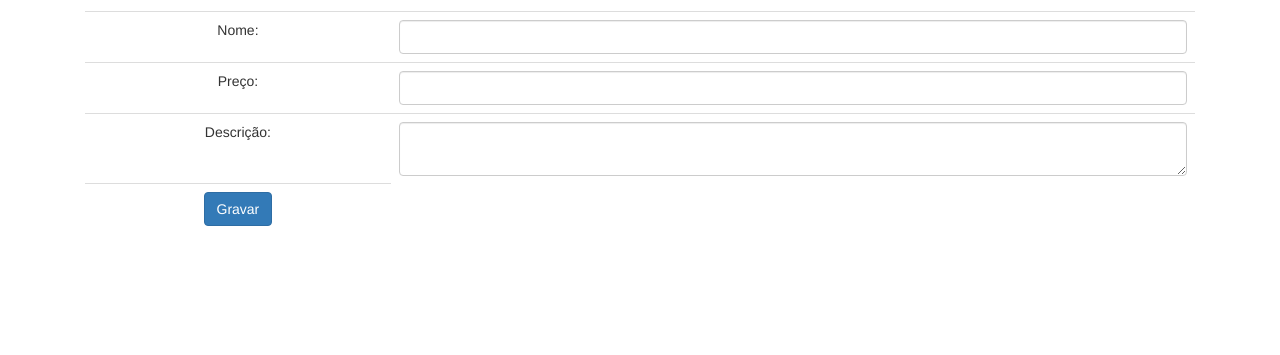
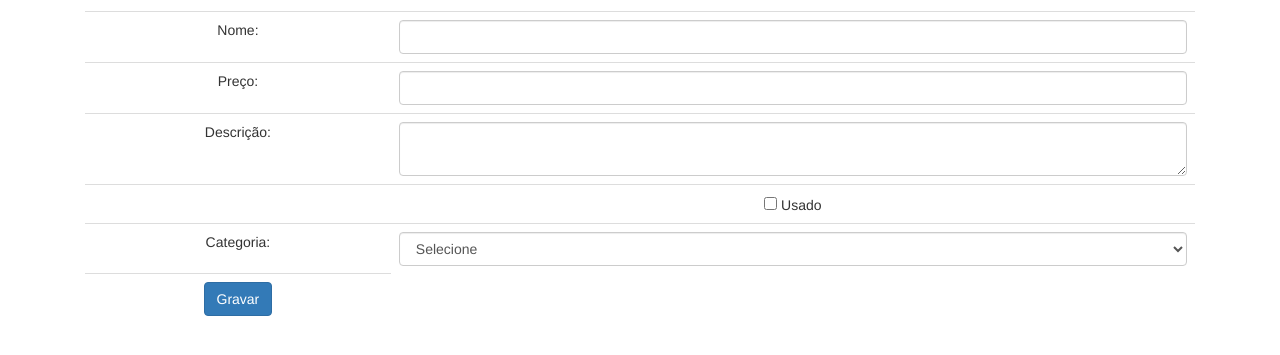
Before and after one commit to emersontorresamorim/loja, a PHP site: page /produto-formulario.php in a window 1280 px wide. Shown: the part 149-504 px from the top of the page. Run offline with PHP 8.4, Linux system fonts and the light colour scheme; tables that the repository leaves empty or names only in its code hold one stand-in row (values such as "Sample post").

Commit message:
Criado Categorias para Produtos e novo campo Usado no Produto

```diff
--- /dev/null
+++ b/banco-categoria.php
@@ -0,0 +1,11 @@
+<?php
+
+	function listarCategorias($conexao) {
+		$categorias = [];
+		$query = "SELECT * FROM categoria";
+		$resultado = mysqli_query($conexao, $query);
+		while ($categoria = mysqli_fetch_assoc($resultado)) {
+			array_push($categorias, $categoria);
+		}
+		return $categorias;
+	}
--- a/banco-produto.php
+++ b/banco-produto.php
@@ -2,7 +2,7 @@
 
 	function listarProdutos($conexao) {
 		$produtos = [];
-		$query = "SELECT * FROM produto";
+		$query = "SELECT p.*, c.nome AS categoria_nome FROM produto AS p JOIN categoria AS c ON p.categoria_id = c.id";
 		$resultado = mysqli_query($conexao, $query);
 		while ($produto = mysqli_fetch_assoc($resultado)) {
 			array_push($produtos, $produto);
@@ -11,8 +11,8 @@
 	}
 
 
-	function gravarProduto($conexao, $nome, $preco, $descricao) {
-		$query = "INSERT INTO produto (nome, preco, descricao) VALUES ('{$nome}', {$preco}, '{$descricao}')";
+	function gravarProduto($conexao, $nome, $preco, $descricao, $categoria_id, $usado) {
+		$query = "INSERT INTO produto (nome, preco, descricao, categoria_id, usado) VALUES ('{$nome}', {$preco}, '{$descricao}', {$categoria_id}, {$usado})";
 		return mysqli_query($conexao, $query);
 	}
 
--- a/produto-formulario.php
+++ b/produto-formulario.php
@@ -1,4 +1,10 @@
-<?php include("cabecalho.php"); ?>
+<?php
+	include("cabecalho.php");
+	include("conectar-db.php");
+	include("banco-categoria.php");
+
+	$categorias = listarCategorias($conexao);
+?>
 	<h1>Cadastro de Produto</h1>
 	<form action="adiciona-produto.php" method="post">
 		<table class="table">
@@ -15,6 +21,21 @@
 				<td><textarea class="form-control" name="descricao"></textarea></td>
 			</tr>
 			<tr>
+				<td></td>
+				<td><input type="checkbox" name="usado" value="true"> Usado</td>
+			</tr>
+			<tr>
+				<td>Categoria: </td>
+				<td>
+					<select class="form-control" name="categoria_id">
+						<option value="">Selecione</option>
+						<?php foreach ($categorias as $categoria) : ?>
+							<option value="<?= $categoria['id'] ?>"><?= $categoria['nome'] ?></option>
+						<?php endforeach ?>
+					</select>
+				</td>
+			</tr>
+			<tr>
 				<td><button class="btn btn-primary" type="submit">Gravar</button></td>
 			</tr>
 		</table>
--- a/produto-lista.php
+++ b/produto-lista.php
@@ -18,6 +18,7 @@
 				<th>NOME</th>
 				<th>PREÇO</th>
 				<th>DESCRIÇÃO</th>
+				<th>CATEGORIA</th>
 				<th>AÇÃO</th>
 			</tr>
 		</thead>
@@ -30,6 +31,7 @@
 				<td><?= $produto['nome']; ?></td>
 				<td><?= $produto['preco']; ?></td>
 				<td><?= substr($produto['descricao'], 0, 40); ?></td>
+				<td><?= $produto['categoria_nome'] ?></td>
 				<td>
 					<form action="remove-produto.php" method="post">
 						<input type="hidden" name="id" value="<?= $produto['id'] ?>">
```
Also changed, not shown: adiciona-produto.php (+8 -1 lines).
